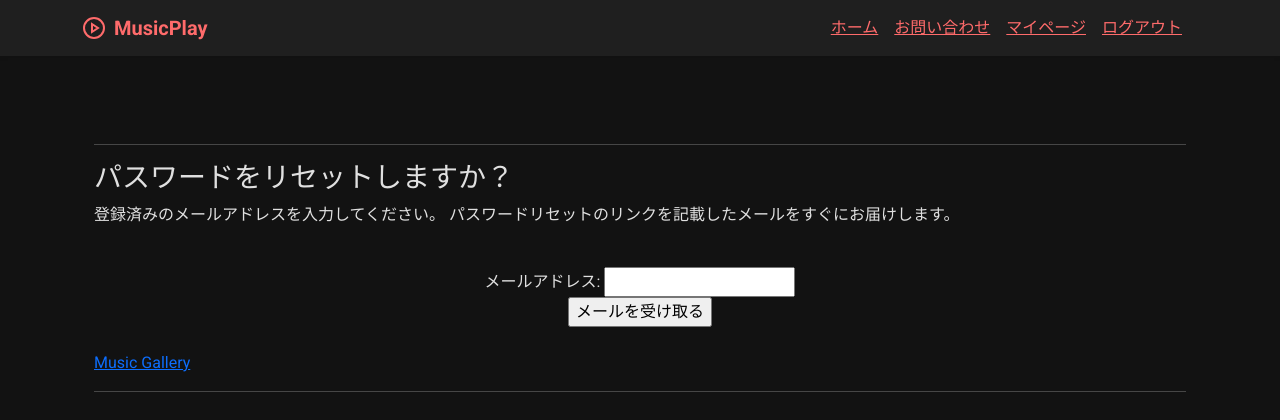
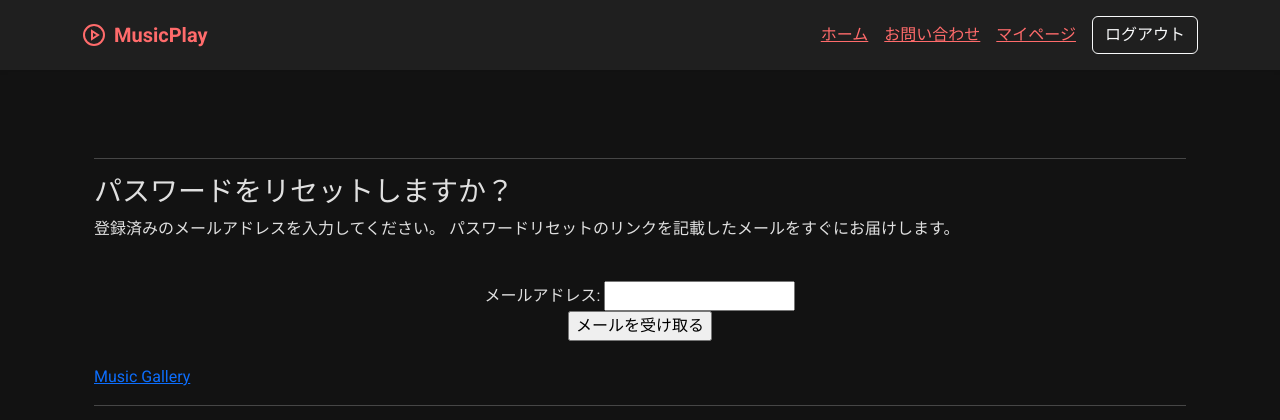
Before and after one commit to yooooosay/musicproject, a Django app: page /password_reset/ in a window 1280 px wide. Shown: the top 420 px of the page. Run offline with Django 5.2, Linux system fonts and the light colour scheme; a user stored in the database is signed in.

Commit message:
Update base.html

```diff
--- a/musicapp/templates/base.html
+++ b/musicapp/templates/base.html
@@ -86,7 +86,10 @@
         <a href="{% url 'music:contact' %}" class="me-3">お問い合わせ</a>
         {% if user.is_authenticated %}
           <a href="{% url 'music:mypage' %}" class="me-3">マイページ</a>
-          <a href="{% url 'accounts:logout' %}" class="me-3">ログアウト</a>
+          <form method="post" action="{% url 'accounts:logout' %}" style="display:inline;">
+            {% csrf_token %}
+            <button type="submit"class="btn btn-outline-light my-2">ログアウト</button>
+          </form>
         {% else %}
           <a href="{% url 'accounts:signup' %}" class="me-3">サインアップ</a>
           <a href="{% url 'accounts:login' %}" class="me-3">ログイン</a>
```
